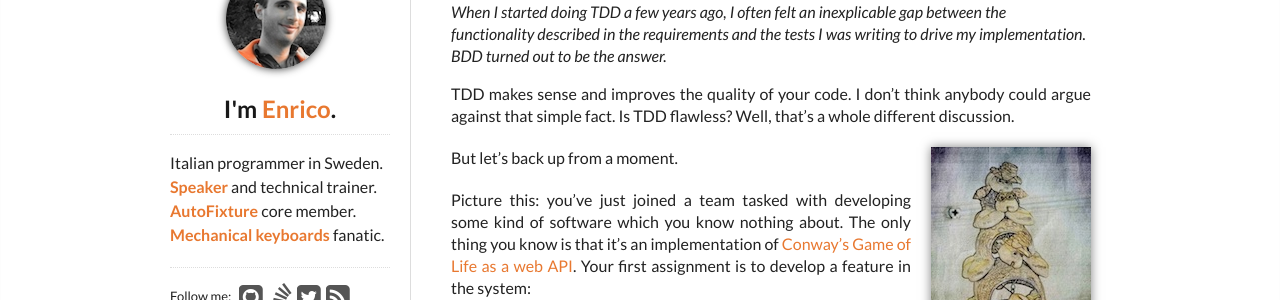
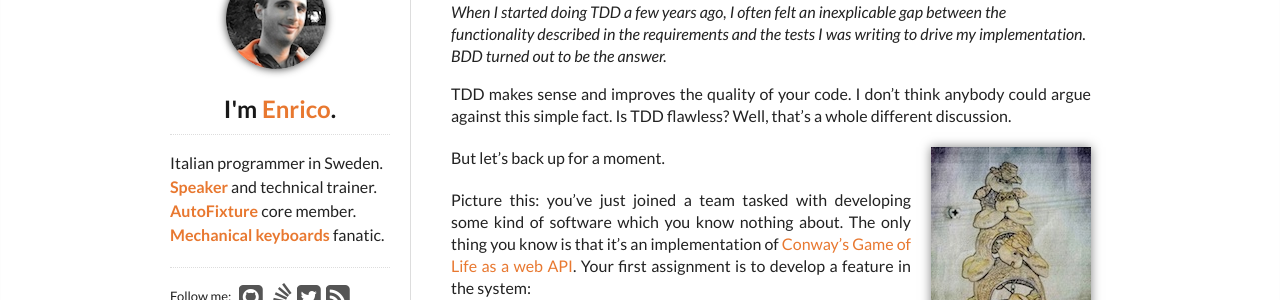
Before and after one commit to megakemp/megakemp.github.io, a Jekyll site: the page built from _posts/2014-04-24-bdd-all-the-way-down.md, in a window 1280 px wide and 900 px high. Shown: the part 135-435 px from the top of the window. Built offline with Jekyll 4.4.1, drawn with Linux system fonts in a browser that asks for light colours; nearby versions of some CDN libraries; Markdown is read by kramdown in place of the engine named in the settings; comment, search, counter and statistics services are not loaded.

Commit message:
Applies a few correction to the BDD post.

```diff
--- a/_posts/2014-04-24-bdd-all-the-way-down.md
+++ b/_posts/2014-04-24-bdd-all-the-way-down.md
@@ -9,9 +9,9 @@ summary: When I started doing TDD a few years ago, I often felt an inexplicable
 video: //www.youtube.com/embed/zMX588nshao?rel=0&showinfo=0&controls=2
 ---
 
-TDD makes sense and improves the quality of your code. I don't think anybody could argue against that simple fact. Is TDD flawless? Well, that's a whole different discussion.<img src="{{ site.url }}/assets/{{ page.assets }}/TurtlesAllTheWayDown.jpg" alt="Turtles all the way down" title="Turtles all the way down (based on a photo by Rusty Clark on Flickr)" class="article shadow" />
+TDD makes sense and improves the quality of your code. I don't think anybody could argue against this simple fact. Is TDD flawless? Well, that's a whole different discussion.<img src="{{ site.url }}/assets/{{ page.assets }}/TurtlesAllTheWayDown.jpg" alt="Turtles all the way down" title="Turtles all the way down (based on a photo by Rusty Clark on Flickr)" class="article shadow" />
 
-But let's back up from a moment.
+But let's back up for a moment.
 
 Picture this: you've just joined a team tasked with developing some kind of software which you know nothing about. The only thing you know is that it's an implementation of [Conway's Game of Life as a web API](https://github.com/ecampidoglio/gameoflife). Your first assignment is to develop a feature in the system:
 
```
